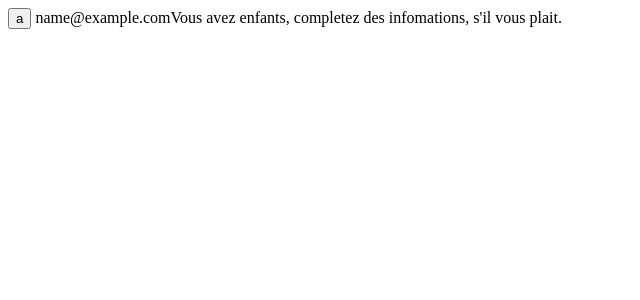
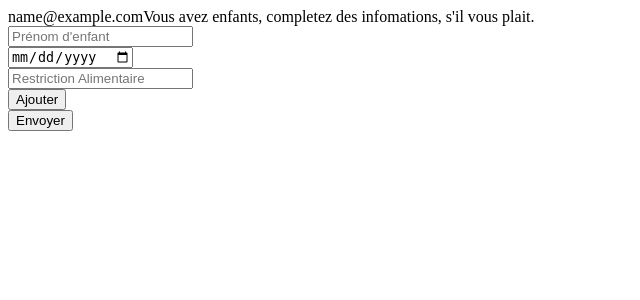
Before and after one commit to LeafStark/site_nounou, a PHP site: page /complirEnfantInfo.php in a window 1280 px wide. Shown: the top 300 px of the page, without its empty margins (0-640 px from the left). Run offline with PHP 8.4, Linux system fonts and the light colour scheme; the visitor is signed in with stand-in values (Sample User, id 1); data that the repository does not hold is empty.

Commit message:
nb enfant

```diff
--- a/nounou_ye/complirEnfantInfo.php
+++ b/nounou_ye/complirEnfantInfo.php
@@ -8,11 +8,18 @@ and open the template in the editor.
 <html>
     <head>
         <script type='text/javascript' src='getEnfant.js'></script>
+        <script>
+            function alertI(){
+                 var input = document.getElementById('enfant');
+                 input.innerHTML="<div class='form-group'><input type='text' name='prenom' placeholder='Prénom enfant' required='true'></div><div class='form-group'><input type='date' name='dateNaissance' placeholder='Date de Naissance' required='true'></div><div classclass='form-group'><input type='text' name='restriction' placeholder='Restriction Alimentaire' required='true'></div>";
+
+            }
+
+            </script>
         <meta charset="UTF-8">
-        <title></title>
+        <title>Complir information d'enfant</title>
     </head>
     <body>
-        <button onclick="echoEnfant()">a</button>
         <?php
         session_start();
        // include 'sauveParentSelection.php';
@@ -26,7 +33,26 @@ and open the template in the editor.
             $nb = $enfant['nb_enfant'];
         }
         echo ("Vous avez $nb enfants, completez des infomations, s'il vous plait.");
+        ?>
+        <form method="post" action="getEnfantInfo.php">
+        <div id='enfant'>
 
-        ?>
+            <div class="form-group">
+                <input type="text" name="prenom" placeholder="Prénom d'enfant" required="true">
+            </div>
+            <div class="form-group">
+                <input type="date" name="dateDeNaissance" placeholder="Date de Naissance" required="true">
+            </div>
+            <div class="form-group">
+                <input type="text" name="restriction" placeholder="Restriction Alimentaire">
+            </div>
+            <div>
+                <input type="button" id='addEnfant' onclick="alertI()" value="Ajouter">
+            </div>
+            <div>
+                <input type="submit" value="Envoyer">
+            </div>
+        </form>
+        </div>
     </body>
 </html>
--- a/nounou_ye/getEnfant.js
+++ b/nounou_ye/getEnfant.js
@@ -1,8 +1,5 @@
-var nbEnfants = document.getElementById("enfants").value;
-function echoEnfant(){
-    for(var i =1;i<=nbEnfants;i++){
-        echo("<div>");
-        echo("<input type='text' name='prenom'");
-        echo("</div");
+function addEnfant(){
+    var input = document.getElementById('addEnfant');
+    alert("a");
+    input.write("<input type='text'>");
     }
-}
```
